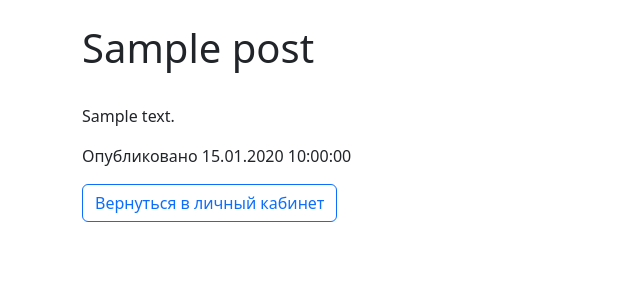
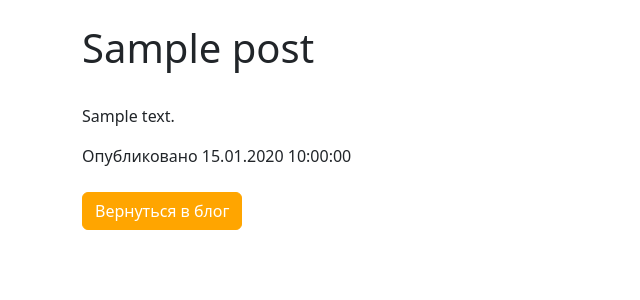
Before and after one commit to veroneoriginal/project_exotic_birds, a Flask app: page /post/1 in a window 1280 px wide. Shown: the part 72-372 px from the top of the page, without its empty margins (0-640 px from the left). Run offline with Flask 3, Linux system fonts and the light colour scheme; tables that the repository leaves empty hold one stand-in row (values such as "Sample post"); parts of the project's set-up code (start-up, migrations or seed data) failed here and were passed over; some libraries are stand-ins or nearby versions.

Commit message:
changing the functionality of the buttons

```diff
--- a/main.py
+++ b/main.py
@@ -158,8 +158,11 @@ def view_post(post_id):
             flash('Этого поста не существует.', 'warning')
             return redirect(url_for('personal_account'))
 
+    # Определение, является ли текущий пользователь автором поста
+    is_author = current_user.is_authenticated and post.user_id == current_user.id
+
     # Возвращает отрендеренный HTML-шаблон view_post.html, передавая объект post в контексте
-    return render_template('view_post.html', post=post)
+    return render_template('view_post.html', post=post, is_author=is_author)
 
 
 @app.route("/post/<int:post_id>/publish", methods=['POST'])
--- a/templates/view_post.html
+++ b/templates/view_post.html
@@ -5,12 +5,29 @@
 {% endblock %}
 
 {% block main %}
+<style>
+.btn-orange {
+    background-color: orange;
+    border-color: orange;
+    color: white;
+}
+
+.btn-orange:hover {
+    background-color: darkorange;
+    border-color: darkorange;
+}
+</style>
 <br>
 <h1>{{ post.title }}</h1>
 <br>
 <p>{{ post.content }}</p>
 <p>Опубликовано {{ post.date_posted.strftime('%d.%m.%Y %H:%M:%S') }}</p>
 
-<!-- создание ссылки на маршрут личного кабинета -->
-<a href="{{ url_for('personal_account') }}" class="btn btn-outline-primary">Вернуться в личный кабинет</a>
+<div class="mt-4">
+    <a href="{{ url_for('blog') }}" class="btn btn-orange">Вернуться в блог</a>
+    {% if is_author %}
+    <a href="{{ url_for('personal_account') }}" class="btn btn-primary">Вернуться в личный кабинет</a>
+    {% endif %}
+</div>
+
 {% endblock %}
```
